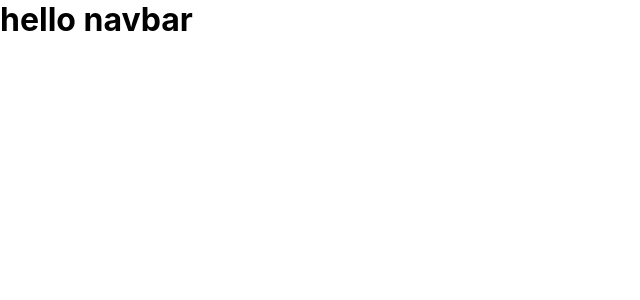
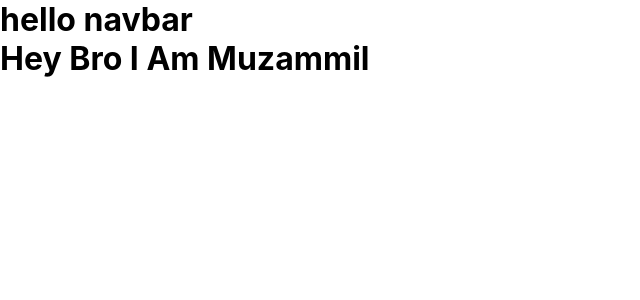
Before and after one commit to syedalihussain100/Portfolio-Web-app, a React (Create React App) app: page / in a window 1280 px wide. Shown: the top 300 px of the page, without its empty margins (0-640 px from the left). Built offline with nearby package versions, Linux system fonts and the light colour scheme.

Commit message:
Some Extra Changes

```diff
--- a/src/components/Navbar.js
+++ b/src/components/Navbar.js
@@ -4,6 +4,8 @@ function Navbar() {
     return (
         <div>
             <h1>hello navbar</h1>
+            <h1>Hey Bro I Am Muzammil</h1>
+
         </div>
     )
 }
```
